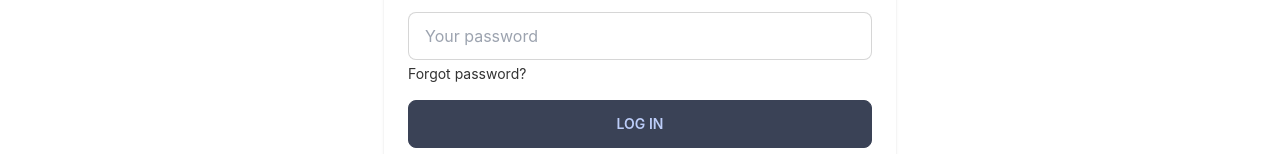
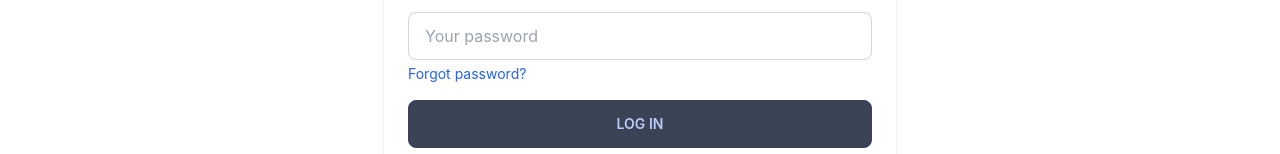
Before and after one commit to niloy143/ph-final-project, a React (Create React App) app: page /login in a window 1280 px wide. Shown: the part 384-538 px from the top of the page. Built offline with nearby package versions, Linux system fonts and the light colour scheme; no server answers.

Commit message:
forgot password implement and react hot toast

```diff
--- a/package.json
+++ b/package.json
@@ -12,6 +12,7 @@
     "react-day-picker": "^8.3.6",
     "react-dom": "^18.2.0",
     "react-hook-form": "^7.39.3",
+    "react-hot-toast": "^2.4.0",
     "react-router-dom": "^6.4.3",
     "react-scripts": "5.0.1",
     "spinners-react": "^1.0.7",
--- a/src/Contexts/Contexts.js
+++ b/src/Contexts/Contexts.js
@@ -1,6 +1,6 @@
 import React, { createContext, useEffect, useState } from 'react';
 import app from '../firebase/firebase-init';
-import { createUserWithEmailAndPassword, getAuth, GoogleAuthProvider, onAuthStateChanged, signInWithEmailAndPassword, signInWithPopup, signOut, updateProfile } from 'firebase/auth';
+import { createUserWithEmailAndPassword, getAuth, GoogleAuthProvider, onAuthStateChanged, sendPasswordResetEmail, signInWithEmailAndPassword, signInWithPopup, signOut, updateProfile } from 'firebase/auth';
 
 export const PhContext = createContext({});
 const auth = getAuth(app);
@@ -25,6 +25,7 @@ const Contexts = ({ children }) => {
     const googleSignIn = () => signInWithPopup(auth, googleProvider);
     const createUser = (email, password) => createUserWithEmailAndPassword(auth, email, password);
     const setName = name => updateProfile(auth.currentUser, { displayName: name });
+    const forgotPass = email => sendPasswordResetEmail(auth, email);
 
     const value = {
         user,
@@ -33,7 +34,8 @@ const Contexts = ({ children }) => {
         googleSignIn,
         logOut,
         createUser,
-        setName
+        setName,
+        forgotPass
     }
 
     return (
--- a/src/Pages/Login/Login.js
+++ b/src/Pages/Login/Login.js
@@ -1,16 +1,19 @@
 import React, { useContext, useState } from 'react';
 import { useForm } from 'react-hook-form';
+import toast, { Toaster } from 'react-hot-toast';
 import { Navigate, NavLink, useLocation } from 'react-router-dom';
+import { SpinnerRoundOutlined } from 'spinners-react';
 import BodySpinner from '../../components/BodySpinner';
 import ButtonSpinner from '../../components/ButtonSpinner';
 import GoogleSignIn from '../../components/GoogleSignIn';
 import { PhContext } from '../../Contexts/Contexts';
 
 const Login = () => {
-    const { user, userLoading, emailSignIn } = useContext(PhContext);
-    const { register, handleSubmit, formState: { errors }, setError } = useForm();
+    const { user, userLoading, emailSignIn, forgotPass } = useContext(PhContext);
+    const { register, handleSubmit, formState: { errors }, setError, watch } = useForm();
+    const [loggingIn, setLoggingIn] = useState(false);
+    const [forgetting, setForgetting] = useState(false);
     const { state } = useLocation();
-    const [loggingIn, setLoggingIn] = useState(false);
 
     const handleSignIn = ({ email, password }) => {
         setLoggingIn(true);
@@ -39,6 +42,33 @@ const Login = () => {
             .finally(() => setLoggingIn(false))
     }
 
+    const handleForgotPass = () => {
+        setForgetting(true);
+        forgotPass(watch().email)
+            .then(() => toast.success(`An email sent to ${watch().email}`))
+            .catch(err => {
+                switch (err.code) {
+                    case 'auth/missing-email':
+                        setError('email', {
+                            type: 'authentication',
+                            message: 'Please enter your email address.'
+                        }); break;
+                    case 'auth/invalid-email':
+                        setError('email', {
+                            type: 'authentication',
+                            message: 'Please enter a valid email address.'
+                        }); break;
+                    case 'auth/user-not-found':
+                        setError('email', {
+                            type: 'authentication',
+                            message: 'No user found with this email address.'
+                        }); break;
+                    default: console.error(err.code);
+                }
+            })
+            .finally(() => setForgetting(false))
+    }
+
     return (
         userLoading ? <BodySpinner /> : user && !loggingIn ? <Navigate to={state || '/'} /> : <div className='shadow rounded-xl px-6 py-12 max-w-lg mx-auto my-12 sm:my-24'>
             <h2 className='text-2xl font-semibold text-center pb-3'>Login</h2>
@@ -65,11 +95,12 @@ const Login = () => {
                     {
                         errors.password && <label className='label label-text-alt text-red-600'>{errors.password.message}</label>
                     }
-                    <NavLink to="" className="text-sm mt-1">Forgot password?</NavLink>
+                    <button className="text-sm mt-1 text-blue-600 hover:text-primary flex items-center gap-2" style={{ alignSelf: 'start' }} type="button" onClick={handleForgotPass}><span>Forgot password?</span> {forgetting && <SpinnerRoundOutlined size={16} thickness={100} speed={180} color="blue" />} </button>
                 </div>
                 <button className='btn btn-primary' disabled={loggingIn}> {loggingIn ? <ButtonSpinner /> : 'Log In'}</button>
                 <p className='text-center -mt-1'>New to Doctors Portal? <NavLink to="/register" state={state} className="text-secondary">Create new Account</NavLink></p>
             </form>
+            <Toaster />
             <div className='flex items-center gap-6 my-6 text-xl'>
                 <hr className='w-1/2 border border-primary/25' />
                 <span>OR</span>
```
Also changed, not shown: 1 other file (tests, documents, lock files or other folders).
